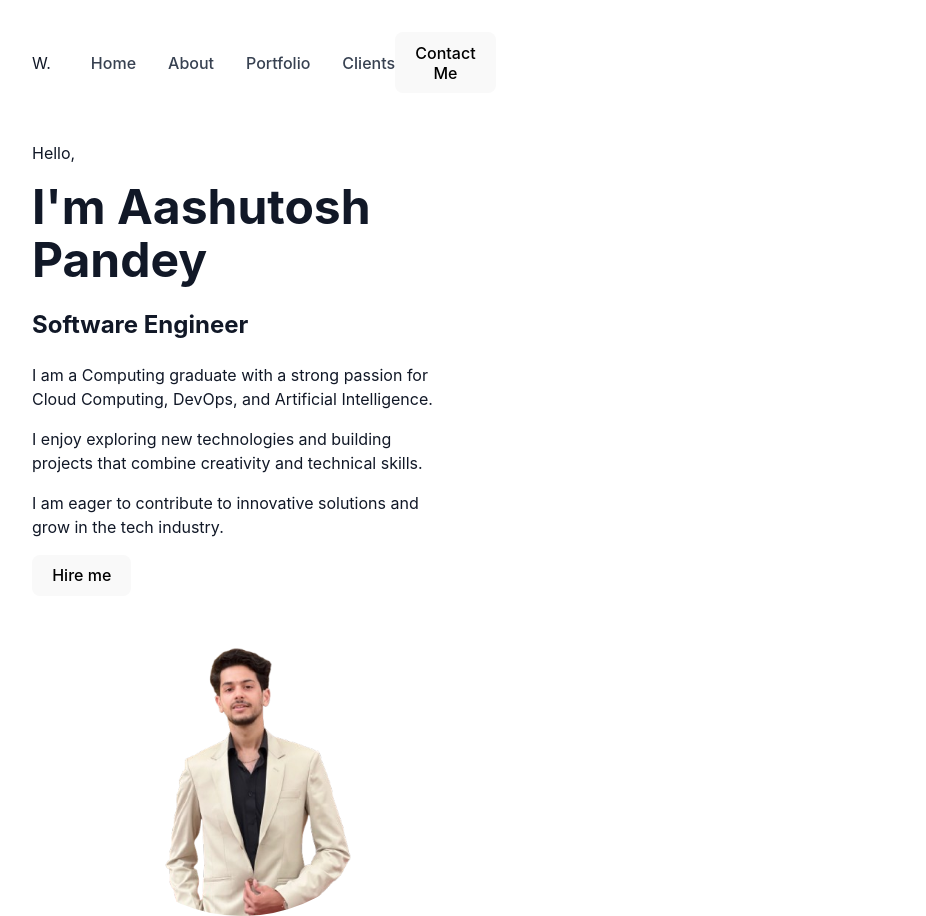
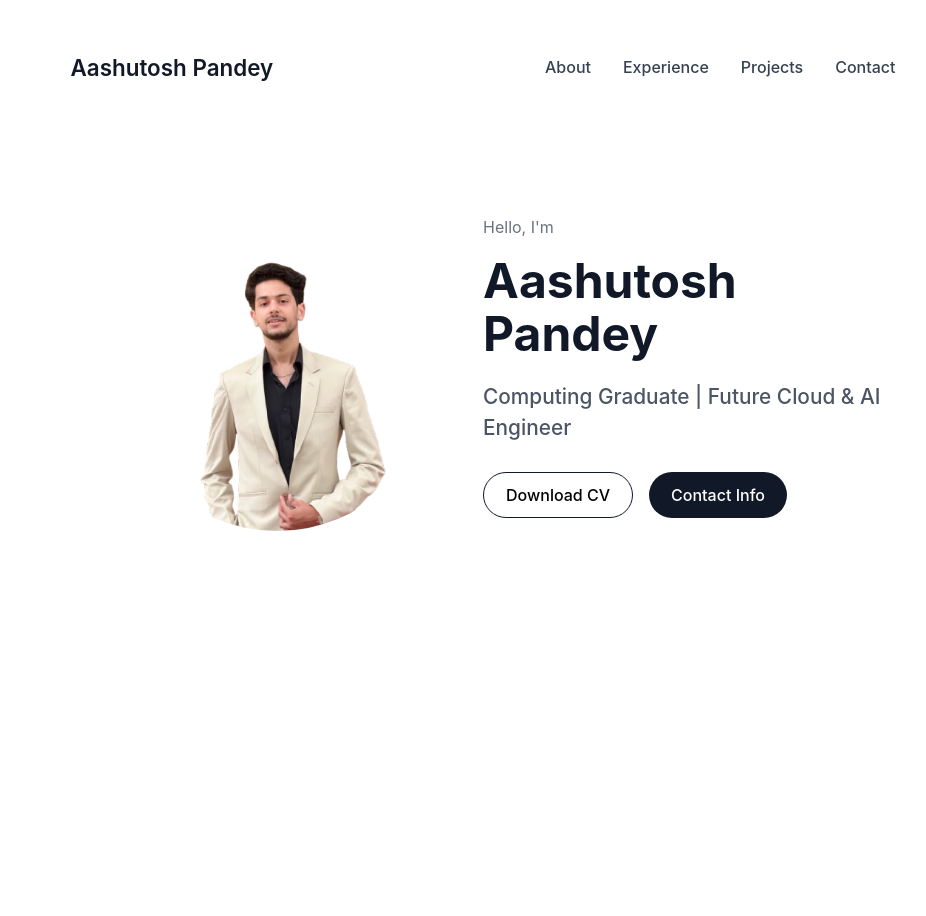
Before and after one commit to aashutoshpandey11/aashutosh-portfolio, a React (Vite) app: page / in a window 1280 px wide. Shown: the whole page, without its empty margins (8-934 px from the left). After the commit the page ends 800 px from the top, so only its background shows below. Built offline with nearby package versions, Linux system fonts and the light colour scheme.

Commit message:
Updated Hero content

```diff
--- a/src/components/Hero.jsx
+++ b/src/components/Hero.jsx
@@ -1,50 +1,51 @@
 // src/components/Hero.jsx
-
 import React from "react";
-import "../styles/Hero.css";  // import the CSS
-import profile from "../assets/Myprofile.png";  // import the image
+import "../styles/Hero.css";
+import profile from "../assets/Myprofile.png";
 
 const Hero = () => {
   return (
     <section className="hero">
-      <div className="hero-content">
-        <nav className="navbar">
-          <div className="logo">W.</div>
-          <ul className="nav-links">
-            <li className="active">Home</li>
-            <li>About</li>
-            <li>Portfolio</li>
-            <li>Clients</li>
-          </ul>
-          <button className="contact-btn">Contact Me</button>
-        </nav>
 
-        <div className="hero-main">
-          <div className="hero-text">
-            <p>Hello,</p>
-            <h1>
-              I'm <span>Aashutosh Pandey</span>
-            </h1>
-            <h2>Software Engineer</h2>
+      {/* NAVBAR */}
+      <header className="navbar">
+        <h2 className="brand">Aashutosh Pandey</h2>
 
-            <p className="hero-desc">
-            I am a Computing graduate with a strong passion for Cloud Computing, DevOps, and Artificial Intelligence.
-            </p>
+        <ul className="nav-links">
+          <li>About</li>
+          <li>Experience</li>
+          <li>Projects</li>
+          <li>Contact</li>
+        </ul>
+      </header>
 
-            <p className="hero-desc">
-            I enjoy exploring new technologies and building projects that combine creativity and technical skills.
-            </p>
+      {/* MAIN CONTENT */}
+      <div className="hero-container">
 
-            <p className="hero-desc">
-            I am eager to contribute to innovative solutions and grow in the tech industry.
-            </p>
+        {/* IMAGE */}
+        <div className="hero-image">
+          <img src={profile} alt="Profile" />
+        </div>
 
-            <button className="hire-btn">Hire me</button>
+        {/* TEXT */}
+        <div className="hero-text">
+          <p className="intro">Hello, I'm</p>
+          <h1>Aashutosh Pandey</h1>
+          <h3>Computing Graduate | Future Cloud & AI Engineer</h3>
+
+          {/* BUTTONS */}
+          <div className="hero-buttons">
+            <button className="btn-outline">Download CV</button>
+            <button className="btn-solid">Contact Info</button>
           </div>
-          <div className="hero-image">
-            <img src={profile} alt="Smith" />
+
+          {/* SOCIAL ICONS */}
+          <div className="socials">
+            <i className="fab fa-linkedin"></i>
+            <i className="fab fa-github"></i>
           </div>
         </div>
+
       </div>
     </section>
   );
```
